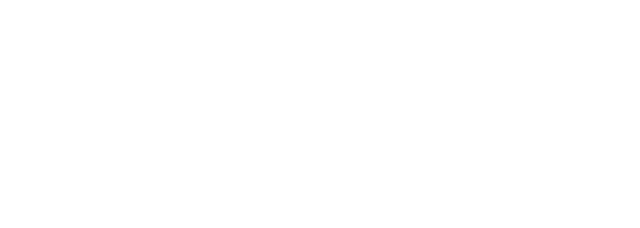
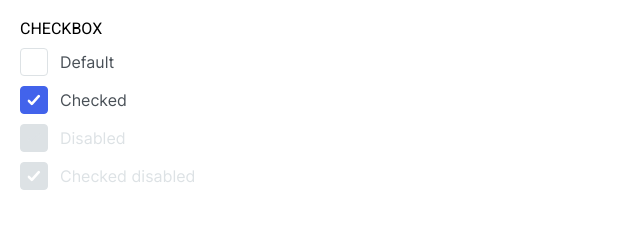
Before and after one commit to js-tasks-ru/htmlcss-20211125_klsworkheater, a website: page 07-lection5/01-checkbox/index.html in a window 1280 px wide. Shown: the whole page, without its empty margins (0-640 px from the left). Drawn offline with Linux system fonts and the light colour scheme.

Commit message:
Create checkbox component

```diff
--- a/07-lection5/01-checkbox/checkbox.css
+++ b/07-lection5/01-checkbox/checkbox.css
@@ -0,0 +1,78 @@
+.checkbox {
+    display: inline-block;
+    color: var(--grey-4);
+    line-height: 0;
+    font-size: 0;
+}
+
+.checkbox__input {
+    width: 0;
+    height: 0;
+}
+
+.checkbox__inner {
+    display: flex;
+    justify-content: center;
+    align-items: center;
+    cursor: pointer;
+    line-height: 0;
+}
+
+.checkbox__input:disabled ~ .checkbox__inner  {
+    cursor: not-allowed;
+}
+
+.checkbox__state {
+    position: relative;
+    background: var(--white);
+    border: 1px solid var(--grey-2);
+    box-sizing: border-box;
+    border-radius: 4px;
+    width: 28px;
+    height: 28px;
+}
+
+.checkbox__input:checked ~ .checkbox__inner .checkbox__state {
+    border-color: var(--blue-1);
+    background: var(--blue-1);
+}
+
+.checkbox__input:disabled ~ .checkbox__inner .checkbox__state {
+    border-color: var(--grey-2);
+    background: var(--grey-2);
+}
+
+.checkbox__icon {
+    position: absolute;
+    top: 50%;
+    left: 50%;
+    transform: translate(-50%, -50%);
+    stroke: var(--white);
+}
+
+.checkbox__input:disabled ~ .checkbox__inner .checkbox__state .checkbox__icon {
+    stroke: var(--grey-2);
+}
+
+.checkbox__input:checked:disabled ~ .checkbox__inner .checkbox__state .checkbox__icon {
+    stroke: var(--white);
+}
+
+
+.checkbox__label {
+    margin-left: 12px;
+    font-family: 'Inter', sans-serif;
+    font-style: normal;
+    font-weight: normal;
+    font-size: 16px;
+    line-height: 24px;
+    text-decoration: none;
+}
+
+.checkbox__input:focus ~ .checkbox__inner .checkbox__label {
+    text-decoration: underline;
+}
+
+.checkbox__input:disabled ~ .checkbox__inner .checkbox__label {
+    color: var(--grey-2);
+}
--- /dev/null
+++ b/07-lection5/01-checkbox/form.css
@@ -0,0 +1,10 @@
+.form {
+    display: flex;
+    flex-direction: column;
+    align-items: flex-start;
+    padding: 20px;
+}
+
+.form__control {
+    margin-bottom: 10px;
+}
--- a/07-lection5/01-checkbox/index.html
+++ b/07-lection5/01-checkbox/index.html
@@ -4,8 +4,78 @@
     <head>
         <link rel="stylesheet" href="../../assets/css/main.css">
         <link rel="stylesheet" href="./checkbox.css">
+        <link rel="stylesheet" href="./form.css">
     </head>
     <body>
+        <form class="form">
+            <legend class="form__legend form__control">CHECKBOX</legend>
+            <label class="form__control checkbox">
+                <input type="checkbox" class="checkbox__input">
+                <span class="checkbox__inner">
+                    <span class="checkbox__state">
+                        <svg class="checkbox__icon" viewBox="0 0 15 13" fill="none" xmlns="http://www.w3.org/2000/svg">
+                            <path d="M1.5 7.5L5 11L13 2" stroke="white" stroke-width="3" stroke-linecap="round" stroke-linejoin="round"/>
+                        </svg>
+                </span>
+                    <span class="checkbox__label">
+                        Default
+                    </span>
+                </span>
 
+
+
+            </label>
+            <label class="form__control checkbox">
+                <input type="checkbox" class="checkbox__input" checked>
+
+                <span class="checkbox__inner">
+                    <span class="checkbox__state">
+                        <svg class="checkbox__icon" viewBox="0 0 15 13" fill="none" xmlns="http://www.w3.org/2000/svg">
+                            <path d="M1.5 7.5L5 11L13 2" stroke="white" stroke-width="3" stroke-linecap="round" stroke-linejoin="round"/>
+                        </svg>
+                </span>
+                    <span class="checkbox__label">
+                        Checked
+                    </span>
+                </span>
+
+
+
+            </label>
+            <label class="form__control checkbox">
+                <input type="checkbox" class="checkbox__input" disabled>
+
+                <span class="checkbox__inner">
+                    <span class="checkbox__state">
+                        <svg class="checkbox__icon" viewBox="0 0 15 13" fill="none" xmlns="http://www.w3.org/2000/svg">
+                            <path d="M1.5 7.5L5 11L13 2" stroke-width="3" stroke-linecap="round" stroke-linejoin="round"/>
+                        </svg>
+                </span>
+                    <span class="checkbox__label">
+                        Disabled
+                    </span>
+                </span>
+
+
+
+            </label>
+            <label class="form__control checkbox">
+                <input type="checkbox" class="checkbox__input" disabled checked>
+
+                <span class="checkbox__inner">
+                    <span class="checkbox__state">
+                        <svg class="checkbox__icon" viewBox="0 0 15 13" fill="none" xmlns="http://www.w3.org/2000/svg">
+                            <path d="M1.5 7.5L5 11L13 2" stroke-width="3" stroke-linecap="round" stroke-linejoin="round"/>
+                        </svg>
+                </span>
+                    <span class="checkbox__label">
+                        Checked disabled
+                    </span>
+                </span>
+
+
+
+            </label>
+        </form>
     </body>
 </html>
```
